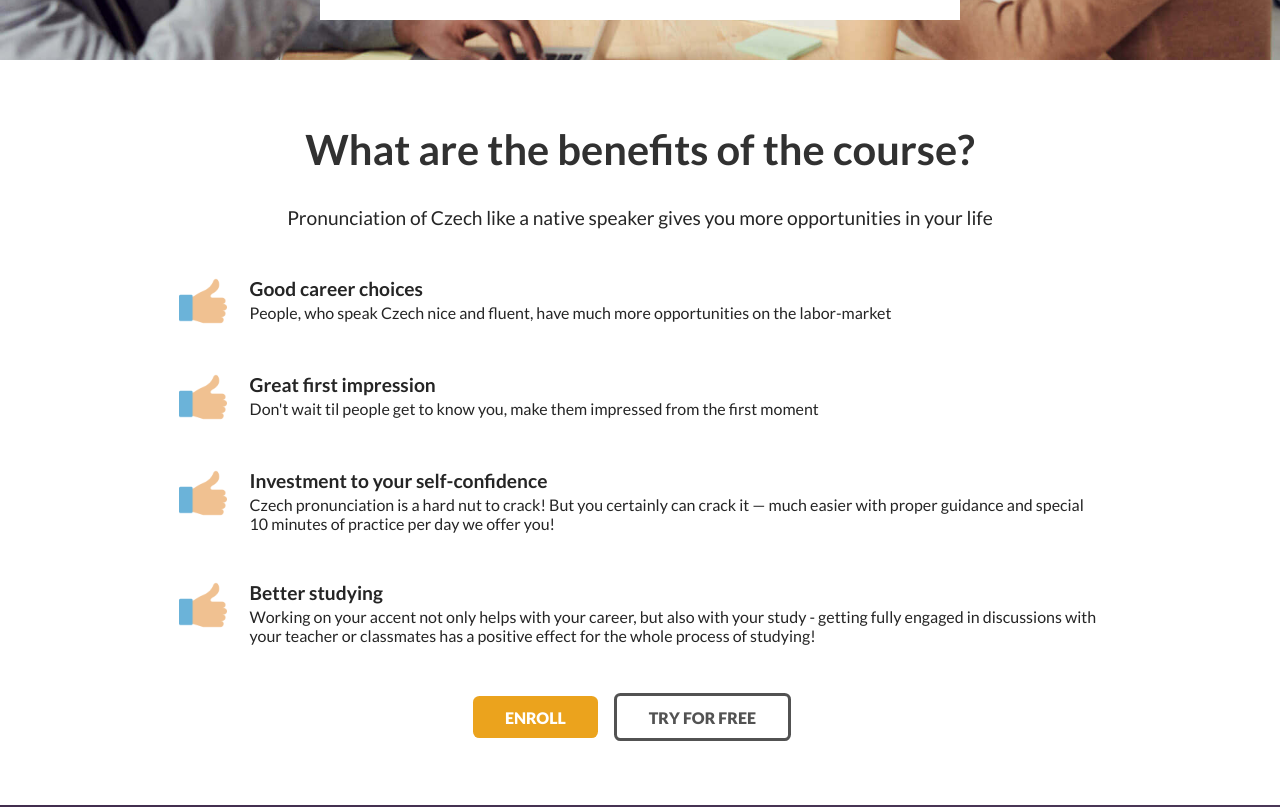
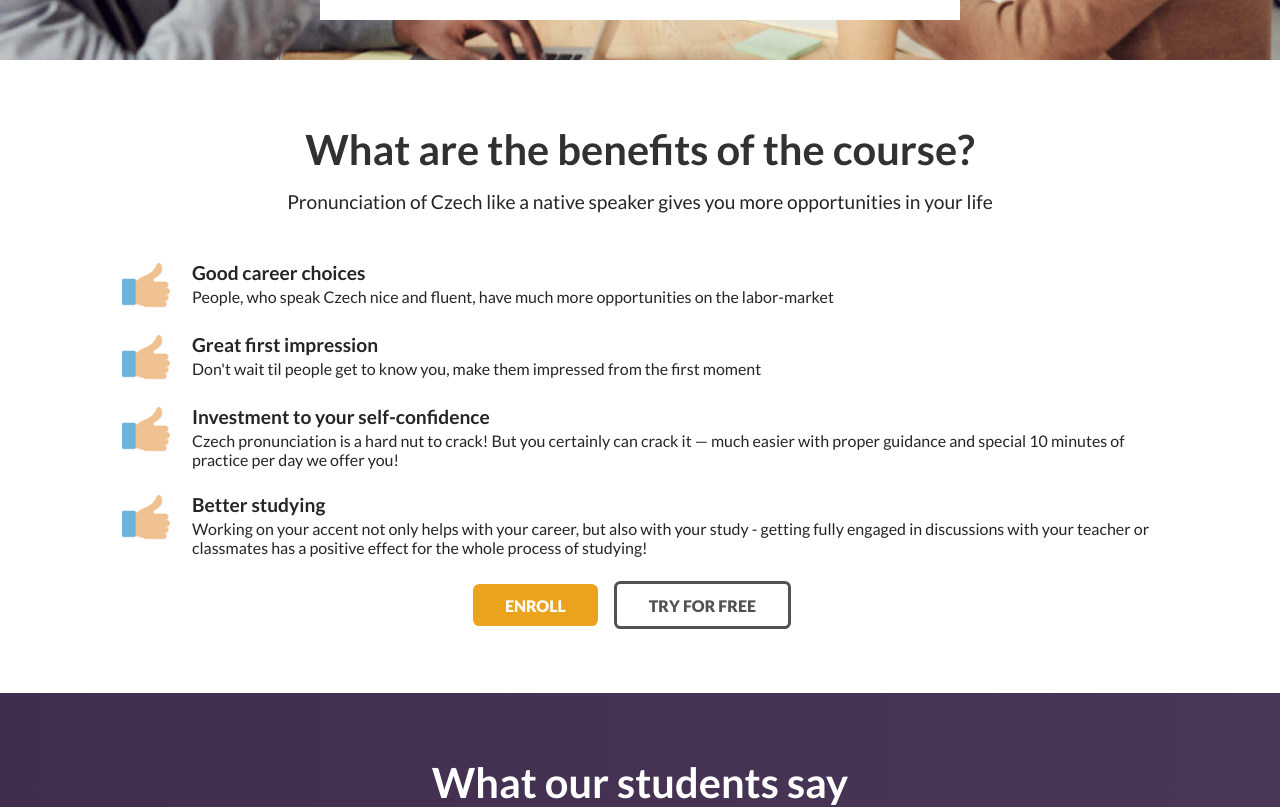
Before and after one commit to t-pyrope/jarkas-czech, a React (Create React App) app: page / in a window 1280 px wide. Shown: the part 740-1547 px from the top of the page. Built offline with nearby package versions, Linux system fonts and the light colour scheme; a web font is replaced by a local one.

Commit message:
minor improvements

```diff
--- a/src/components/Nav.js
+++ b/src/components/Nav.js
@@ -63,6 +63,9 @@ const NavStyled = styled(motion.nav)`
     ul {
         display: flex;
         height: inherit;
+        @media (max-width: 768px){
+          margin-left: 0.5rem;
+        }
     }
 
     li{
@@ -92,16 +95,15 @@ const NavStyled = styled(motion.nav)`
     }
 
     @media (max-width: 768px){
-        padding: 1rem 2rem;
+        padding: 0.7rem 0.5rem;
 
-        li:first-child{
-            padding-left: 0rem;
+        li{
+            padding-left: 0.8rem;
         }
     }
 
     @media (max-width: 320px) {
         display: block;
-        padding: 0.5rem 1rem;
     }
 `;
 
--- a/src/components/RecommendationSection.js
+++ b/src/components/RecommendationSection.js
@@ -112,12 +112,16 @@ const RecStyle = styled.div`
     }
     @media (max-width: 500px){
         flex-direction: column;
-        margin: 1rem auto 1rem auto;
+        margin: 2rem auto;
         .description {
             margin-left: 0;
         }
         p, h4 {
             text-align: center;
+        }
+
+        &:last-child {
+          margin-bottom: 0;
         }
     }
 `;
--- a/src/pages/ContactUs.js
+++ b/src/pages/ContactUs.js
@@ -176,6 +176,10 @@ const Form = styled.div`
         background-color: #f7f4f3;
         border-bottom: solid 2px #474443;
     }
+
+    @media (max-width: 500px) {
+      margin-bottom: 2rem;
+    }
 `;
 
 export default ContactUs;
--- a/src/styles.js
+++ b/src/styles.js
@@ -80,6 +80,19 @@ export const StyledSection = styled.section`
         height: 5rem;
         margin-right: 1.4rem
     }
+
+    @media (max-width: 1300px) {
+        width: 90%;
+    }
+
+    @media (max-width: 768px) {
+        width: 96%;
+        margin: 2rem auto;
+    }
+
+    h2 {
+        margin-bottom: 1rem;
+    }
 `;
 
 export const Advantages = styled.div`
@@ -89,10 +102,18 @@ export const Advantages = styled.div`
     @media (max-width: 1300px) {
         width: 90%;
     }
+
+    @media (max-width: 768px) {
+        width: 96%;
+    }
 `;
 export const Advantage = styled.div`
     display: flex;
     margin-bottom: 3rem;
+
+    @media (max-width: 7680px) {
+        margin-bottom: 1.5rem;
+    }
 `;
 
 export const Line = styled.div`
```
